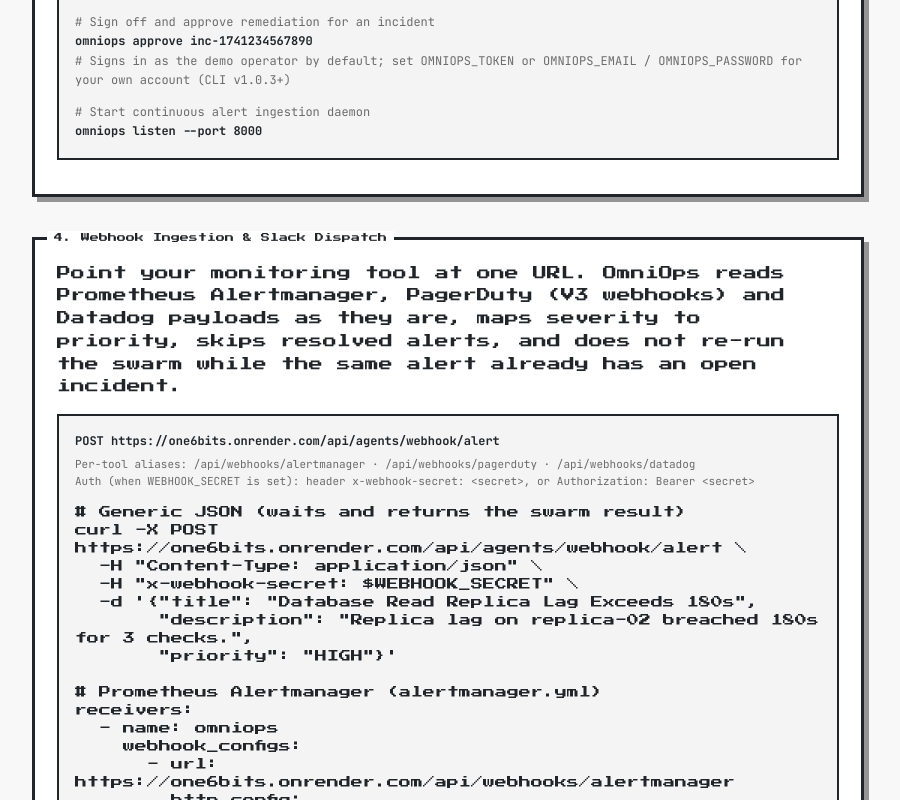
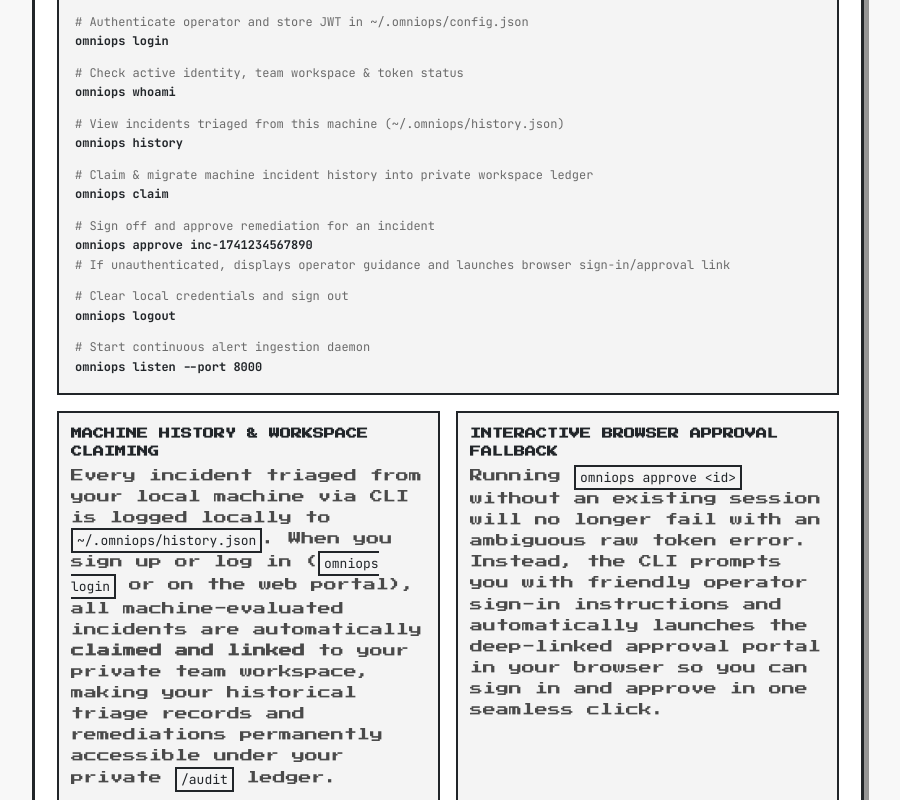
Before and after one commit to abbysallord/16Bits, a React (Vite) app in the folder frontend/: page /docs in a window 1280 px wide. Shown: the part 1920-2720 px from the top of the page, without its empty margins (336-1236 px from the left). Built offline with nearby package versions, Linux system fonts and the light colour scheme; no server answers.

Commit message:
docs: update CLI authentication, machine history claiming, and workspace isolation in DocsPage

```diff
--- a/frontend/src/pages/DocsPage.tsx
+++ b/frontend/src/pages/DocsPage.tsx
@@ -364,9 +364,24 @@
                   <div className="mt-3" style={{ color: 'var(--ink-faint)' }}># Pipe production server logs directly from stdout</div>
                   <div className="font-bold">cat /var/log/nginx/error.log | omniops</div>
 
+                  <div className="mt-3" style={{ color: 'var(--ink-faint)' }}># Authenticate operator and store JWT in ~/.omniops/config.json</div>
+                  <div className="font-bold">omniops login</div>
+
+                  <div className="mt-3" style={{ color: 'var(--ink-faint)' }}># Check active identity, team workspace &amp; token status</div>
+                  <div className="font-bold">omniops whoami</div>
+
+                  <div className="mt-3" style={{ color: 'var(--ink-faint)' }}># View incidents triaged from this machine (~/.omniops/history.json)</div>
+                  <div className="font-bold">omniops history</div>
+
+                  <div className="mt-3" style={{ color: 'var(--ink-faint)' }}># Claim &amp; migrate machine incident history into private workspace ledger</div>
+                  <div className="font-bold">omniops claim</div>
+
                   <div className="mt-3" style={{ color: 'var(--ink-faint)' }}># Sign off and approve remediation for an incident</div>
                   <div className="font-bold">omniops approve inc-1741234567890</div>
-                  <div style={{ color: 'var(--ink-faint)' }}># Signs in as the demo operator by default; set OMNIOPS_TOKEN or OMNIOPS_EMAIL / OMNIOPS_PASSWORD for your own account (CLI v1.0.3+)</div>
+                  <div style={{ color: 'var(--ink-faint)' }}># If unauthenticated, displays operator guidance and launches browser sign-in/approval link</div>
+
+                  <div className="mt-3" style={{ color: 'var(--ink-faint)' }}># Clear local credentials and sign out</div>
+                  <div className="font-bold">omniops logout</div>
 
                   <div className="mt-3" style={{ color: 'var(--ink-faint)' }}># Start continuous alert ingestion daemon</div>
                   <div className="font-bold">omniops listen --port 8000</div>
@@ -376,7 +391,7 @@
                   onClick={() =>
                     handleCopy(
                       'cli-commands',
-                      'npm install -g omniops\nnpx omniops "Stripe payment gateway webhook consumer lag > 4000"\ncat /var/log/nginx/error.log | omniops'
+                      'npm install -g omniops\nomniops login\nomniops history\nomniops claim\nomniops approve <incident-id>'
                     )
                   }
                   className="btn btn-xs absolute top-3 right-3 font-code"
@@ -394,6 +409,30 @@
                     </>
                   )}
                 </button>
+              </div>
+
+              <div className="grid grid-cols-1 md:grid-cols-2 gap-4 mt-4" style={{ fontSize: 13 }}>
+                <div className="p-3" style={{ border: '2px solid var(--border)', backgroundColor: 'var(--bg-inset)' }}>
+                  <span className="font-bold block mb-1 text-accent font-display" style={{ fontSize: 11 }}>
+                    MACHINE HISTORY &amp; WORKSPACE CLAIMING
+                  </span>
+                  <p className="leading-relaxed" style={{ color: 'var(--ink-dim)' }}>
+                    Every incident triaged from your local machine via CLI is logged locally to{' '}
+                    <code className="font-code px-1 py-0.5" style={codeBlock}>~/.omniops/history.json</code>.
+                    When you sign up or log in (<code className="font-code px-1 py-0.5" style={codeBlock}>omniops login</code> or on the web portal),
+                    all machine-evaluated incidents are automatically <strong>claimed and linked</strong> to your private team workspace,
+                    making your historical triage records and remediations permanently accessible under your private <code className="font-code px-1 py-0.5" style={codeBlock}>/audit</code> ledger.
+                  </p>
+                </div>
+                <div className="p-3" style={{ border: '2px solid var(--border)', backgroundColor: 'var(--bg-inset)' }}>
+                  <span className="font-bold block mb-1 text-accent font-display" style={{ fontSize: 11 }}>
+                    INTERACTIVE BROWSER APPROVAL FALLBACK
+                  </span>
+                  <p className="leading-relaxed" style={{ color: 'var(--ink-dim)' }}>
+                    Running <code className="font-code px-1 py-0.5" style={codeBlock}>omniops approve &lt;id&gt;</code> without an existing session will no longer fail with an ambiguous raw token error.
+                    Instead, the CLI prompts you with friendly operator sign-in instructions and automatically launches the deep-linked approval portal in your browser so you can sign in and approve in one seamless click.
+                  </p>
+                </div>
               </div>
             </div>
           </section>
@@ -666,10 +705,12 @@
                   {[
                     ['GET', '/api/health', 'Health status, active AI provider, and database state', 'var(--accent)'],
                     ['POST', '/api/auth/login', 'Authenticate operator & return signed JWT bearer token', 'var(--success)'],
+                    ['POST', '/api/auth/register', 'Register operator account & provision private team workspace', 'var(--success)'],
                     ['GET', '/api/incidents', 'Fetch recent incidents and operational audit trails', 'var(--accent)'],
                     ['POST', '/api/agents/execute', 'Synchronous 4-agent swarm orchestration endpoint', 'var(--success)'],
                     ['POST', '/api/agents/stream', 'Server-Sent Events (SSE) streaming agent execution log', 'var(--success)'],
                     ['POST', '/api/agents/approve', 'Operator sign-off on awaiting actions (requires Bearer JWT)', 'var(--warning)'],
+                    ['POST', '/api/agents/claim', 'Batch adopt local machine / demo incidents into team workspace', 'var(--success)'],
                     ['GET', '/api/agents/runbooks', 'List all loaded Standard Operating Procedure runbooks', 'var(--accent)'],
                     ['POST', '/api/agents/runbooks', 'Upload and index a new custom Markdown SOP runbook', 'var(--success)'],
                     ['POST', '/api/agents/webhook/alert', 'Universal alert ingestion (PagerDuty, Datadog, Prometheus)', 'var(--success)'],
@@ -692,8 +733,8 @@
             <div className="space-y-4 leading-relaxed" style={{ fontSize: 14, color: 'var(--ink)' }}>
               <p>
                 In high-stakes enterprise environments (banking, healthcare, critical infrastructure),
-                unsupervised AI execution is a severe compliance violation. OmniOps enforces three strict
-                governance tiers:
+                unsupervised AI execution is a severe compliance violation. OmniOps enforces strict
+                governance and isolation tiers:
               </p>
               <ul className="list-disc list-inside space-y-2" style={{ fontSize: 13 }}>
                 <li>
@@ -708,8 +749,10 @@
                   An authorized operator must sign off via JWT Bearer token or CLI approval command.
                 </li>
                 <li>
-                  <strong>Audit Logging:</strong> Every agent step, the approving operator and the approval
-                  time are recorded in the database (Postgres, or SQLite locally), and traced to LangSmith when a key is set.
+                  <strong>Private Workspace Isolation &amp; Audit Logging:</strong> Every agent step, approving operator identity, and approval timestamp are cryptographically bound to the user's JWT and recorded in the database ledger. Incident trails and metrics are strictly isolated within your private team workspace, preventing cross-tenant leakage.
+                </li>
+                <li>
+                  <strong>Machine-to-Workspace Incident Claiming:</strong> Incidents triaged locally via the CLI prior to signing up or authenticating are tracked in <code className="font-code px-1.5 py-0.5" style={codeBlock}>~/.omniops/history.json</code>. Upon signing up or executing <code className="font-code px-1.5 py-0.5" style={codeBlock}>omniops login</code>, all local machine incidents are automatically adopted and claimed into your private workspace, ensuring uninterrupted audit compliance.
                 </li>
               </ul>
             </div>
```
